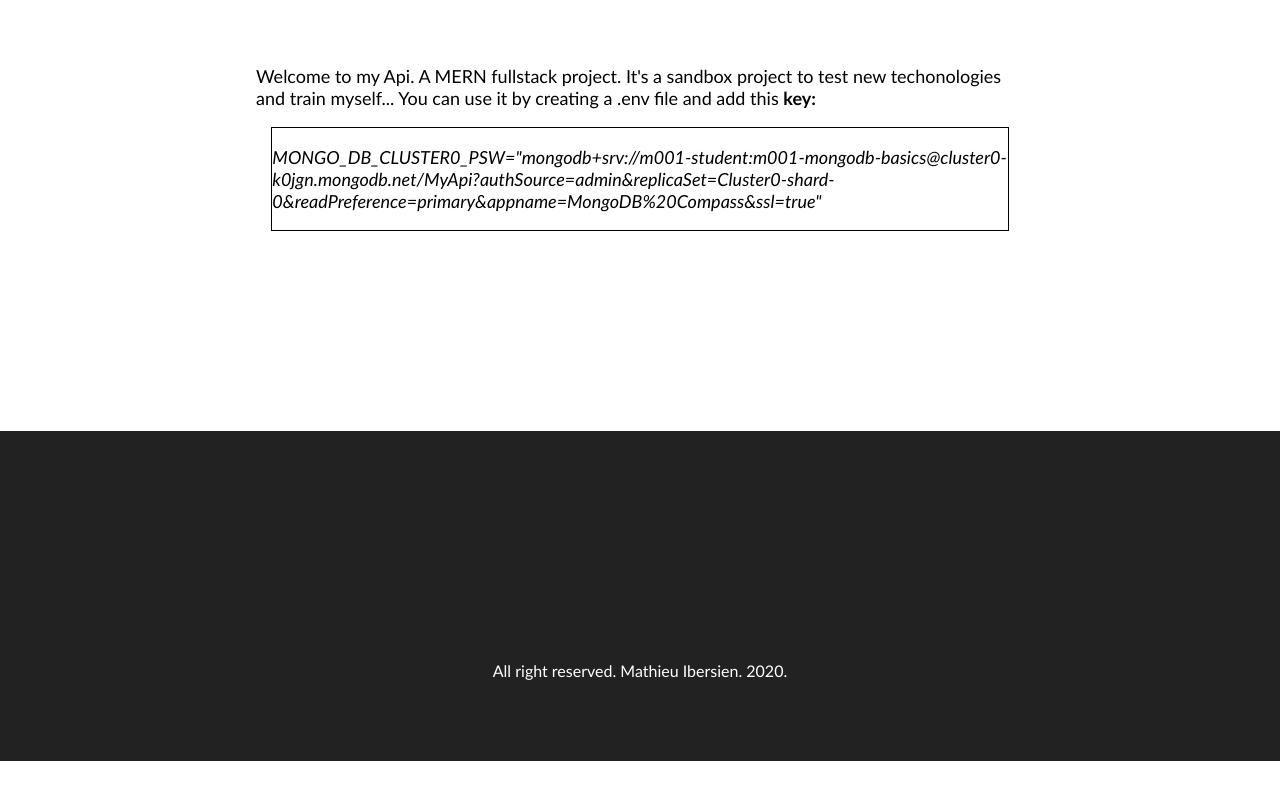
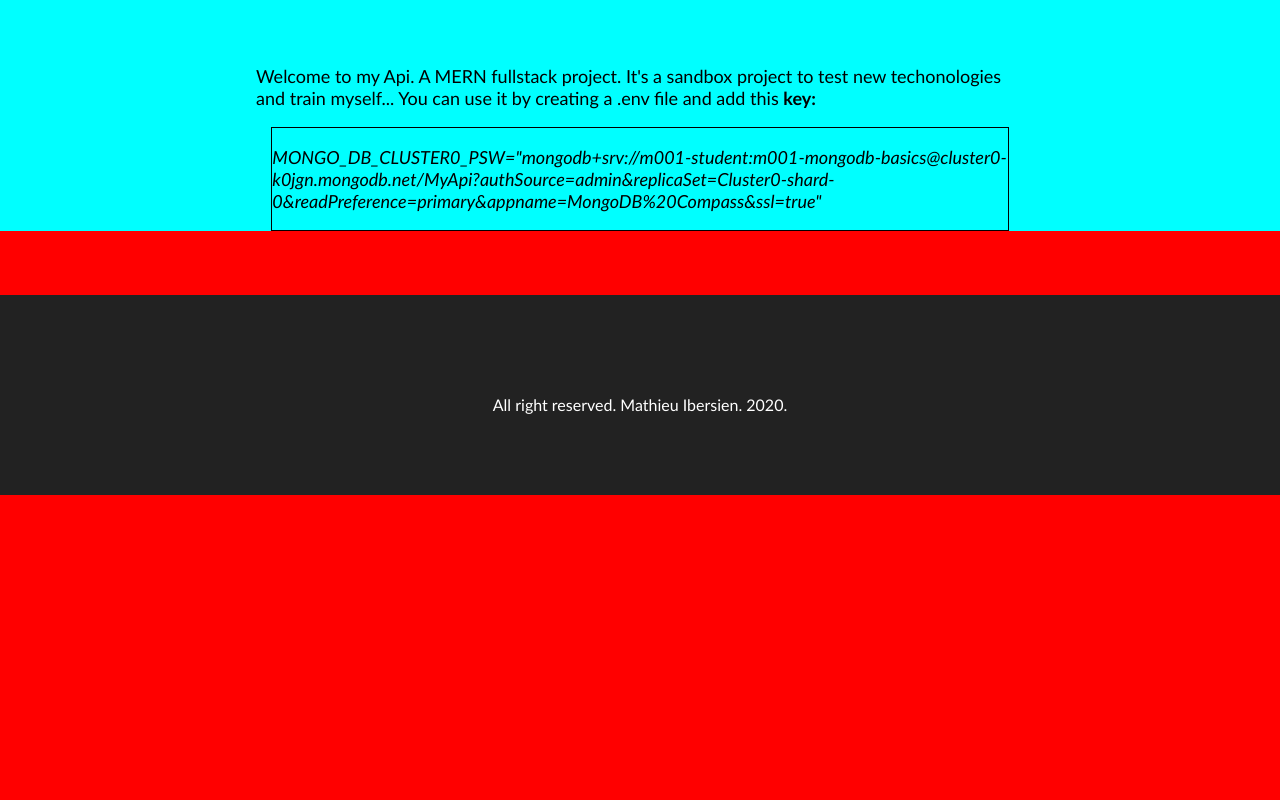
Before and after one commit to skrollu/MERN_FullStack, a React (Create React App) app in the folder client/: page / in a window 1280 px wide. Shown: the part 538-1338 px from the top of the page. Before the commit the page ends 1299 px from the top, so only its background shows below. Built offline with nearby package versions, Linux system fonts and the light colour scheme.

Commit message:
commit avant essaie de  body display table pour le footer

```diff
--- a/client/src/css/App.module.css
+++ b/client/src/css/App.module.css
@@ -2,7 +2,7 @@
   display: grid;
   grid-template-areas: "header" "main" "footer";
   grid-template-columns: 1fr;
-  grid-template-rows: 5rem 100% 5rem;
+  grid-template-rows: 1fr 1fr 1fr;
 
 }
 
@@ -18,13 +18,14 @@
 
 .main {
   grid-area: main;
+
+  background-color: aqua;
 }
 
 .footer {
   grid-area: footer;
   color: white;
-  margin-top: 200px;
-  padding-top: 18%;
+  padding-top: 100px;
   height: 100px;
   background-color: #222;
 }
--- a/client/src/css/index.css
+++ b/client/src/css/index.css
@@ -5,6 +5,5 @@ html {
 
 body {
   margin: 0;
-  height:100vh;
-
+  background-color: red;
 }
```
